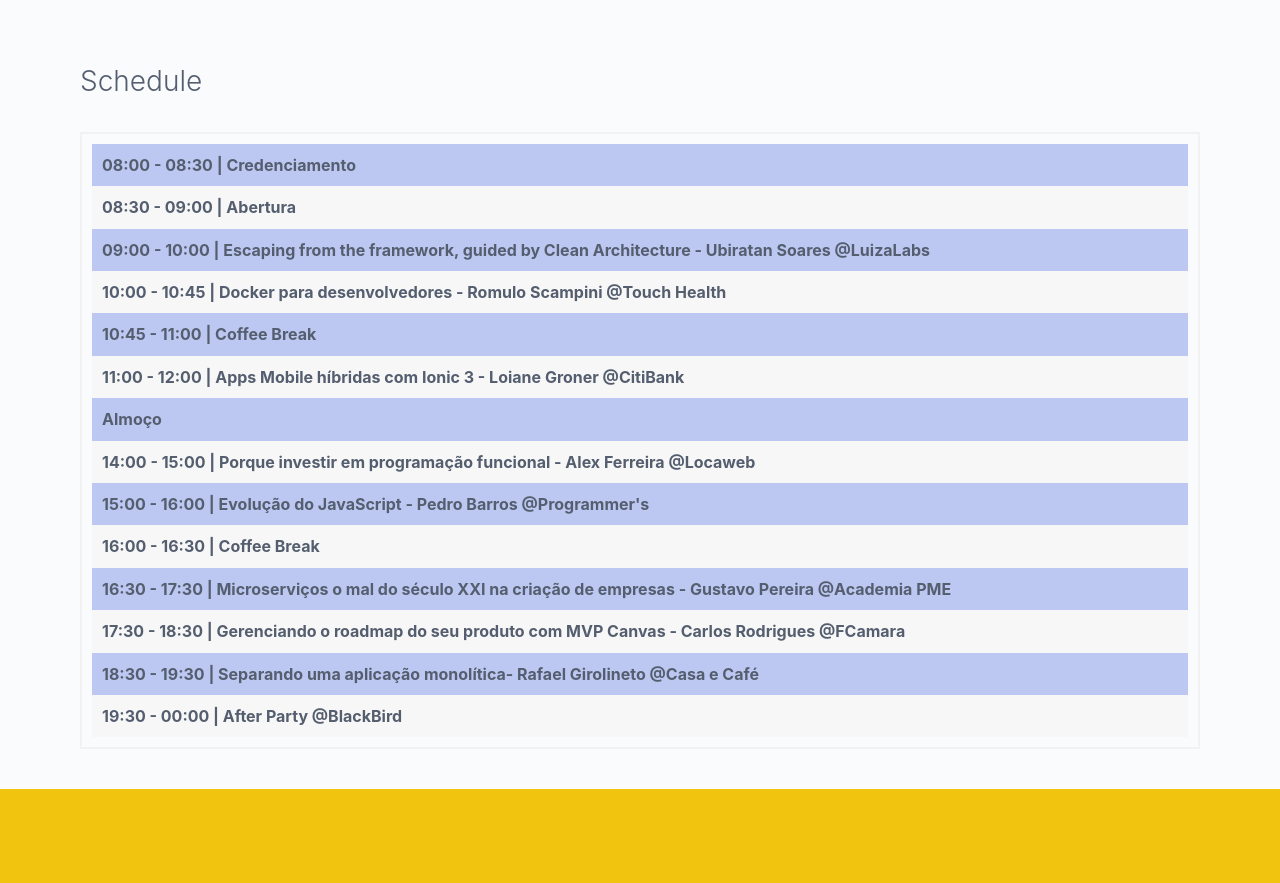
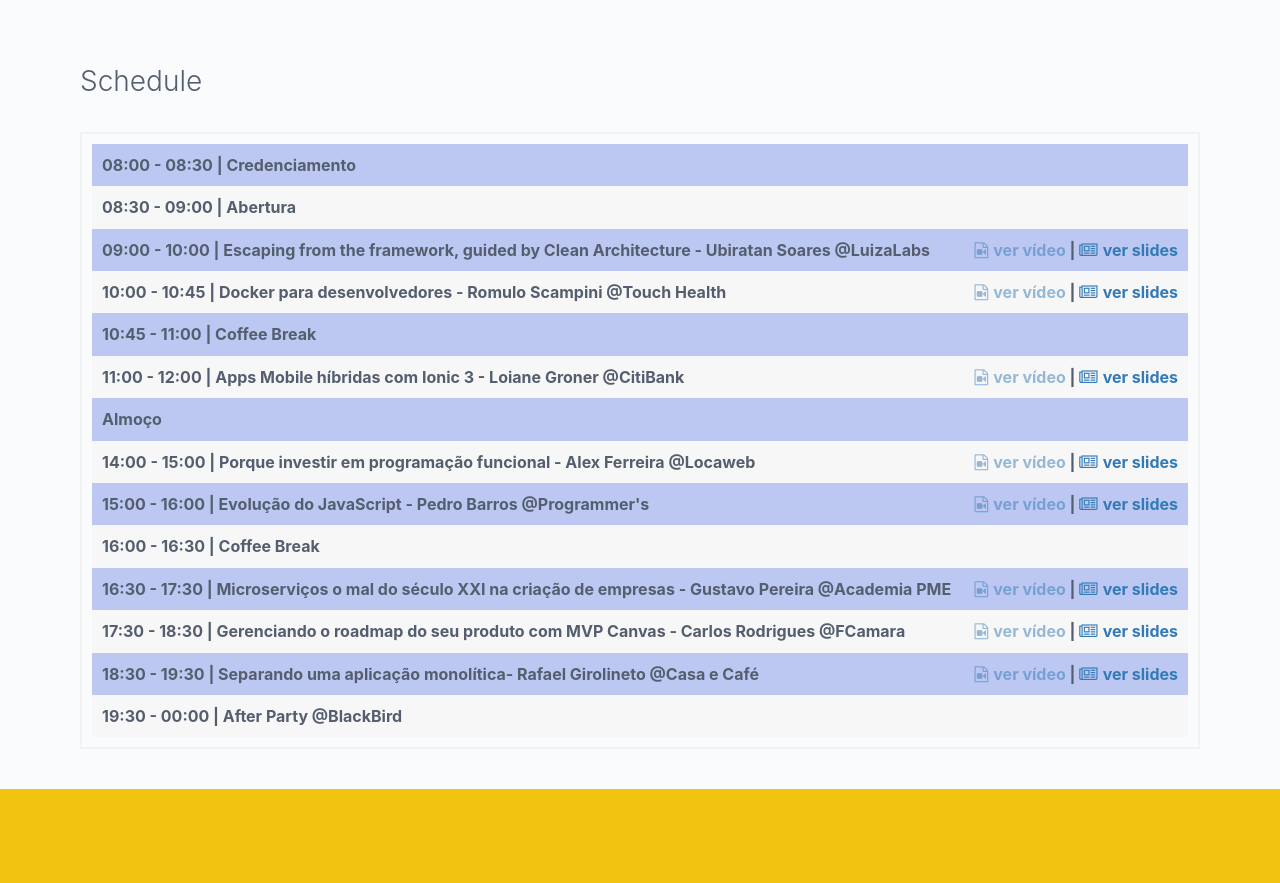
Before and after one commit to opensanca/devconf, a PHP site: page / in a window 1280 px wide; the page is wider, and only the part inside the window is pictured. Shown: the part 2650-3533 px from the top of that part. Run offline with PHP 8.4, Linux system fonts and the light colour scheme; some libraries are stand-ins or nearby versions.

Commit message:
add links speakerdeck

```diff
--- a/assets/css/schedule.css
+++ b/assets/css/schedule.css
@@ -42,6 +42,7 @@
   display: block;
 }
 
+
 .schedule .see-details,
 .schedule .details {
   display: none;
@@ -51,3 +52,13 @@
   display: block;
   padding-top: 10px;
 }
+
+.schedule .schedule-details-link.disabled {
+  opacity: .5;
+  pointer-events: none;
+  cursor: defaut;
+}
+
+.schedule .schedule-details-link i {
+  margin-right: 5px
+}
--- a/index.html
+++ b/index.html
@@ -421,6 +421,12 @@
           <li>
             <label for="schedule-item-1" class="see-details-link"> 09:00 - 10:00 |
                 Escaping from the framework, guided by Clean Architecture - Ubiratan Soares @LuizaLabs
+
+                <div class="pull-right">
+                    <a href="" target="_blank" class="schedule-details-link disabled"><i class="fa fa-file-video-o"></i><span>ver vídeo</span></a>
+                    <span>|</span>
+                    <a href="https://goo.gl/sdGJ7g" target="_blank" class="schedule-details-link"><i class="fa fa-newspaper-o"></i><span>ver slides</span></a>
+                </div>
             </label>
             <input type="checkbox" id="schedule-item-1" class="see-details"/>
             <p class="details">
@@ -431,6 +437,12 @@
           <li>
             <label for="schedule-item-2" class="see-details-link">10:00 - 10:45 |
               Docker para desenvolvedores - Romulo Scampini @Touch Health
+
+              <div class="pull-right">
+                  <a href="" target="_blank" class="schedule-details-link disabled"><i class="fa fa-file-video-o"></i><span>ver vídeo</span></a>
+                  <span>|</span>
+                  <a href="https://goo.gl/gbGsnA" target="_blank" class="schedule-details-link"><i class="fa fa-newspaper-o"></i><span>ver slides</span></a>
+              </div>
             </label>
             <input type="checkbox" id="schedule-item-2" class="see-details"/>
             <p class="details">
@@ -443,6 +455,12 @@
           <li>
             <label for="schedule-item-3" class="see-details-link">11:00 - 12:00 |
               Apps Mobile híbridas com Ionic 3 - Loiane Groner @CitiBank
+
+              <div class="pull-right">
+                  <a href="" target="_blank" class="schedule-details-link disabled"><i class="fa fa-file-video-o"></i><span>ver vídeo</span></a>
+                  <span>|</span>
+                  <a href="https://goo.gl/MiQlwb" target="_blank" class="schedule-details-link"><i class="fa fa-newspaper-o"></i><span>ver slides</span></a>
+              </div>
             </label>
             <input type="checkbox" id="schedule-item-3" class="see-details"/>
             <p class="details">
@@ -455,6 +473,12 @@
           <li>
               <label for="schedule-item-4" class="see-details-link">14:00 - 15:00 |
                   Porque investir em programação funcional - Alex Ferreira @Locaweb
+
+                  <div class="pull-right">
+                      <a href="" target="_blank" class="schedule-details-link disabled"><i class="fa fa-file-video-o"></i><span>ver vídeo</span></a>
+                      <span>|</span>
+                      <a href="https://goo.gl/VNZMBo" target="_blank" class="schedule-details-link"><i class="fa fa-newspaper-o"></i><span>ver slides</span></a>
+                  </div>
               </label>
               <input type="checkbox" id="schedule-item-4" class="see-details"/>
               <p class="details">
@@ -464,6 +488,12 @@
             <li>
               <label for="schedule-item-5" class="see-details-link">15:00 - 16:00 |
                   Evolução do JavaScript - Pedro Barros @Programmer's
+
+                  <div class="pull-right">
+                      <a href="" target="_blank" class="schedule-details-link disabled"><i class="fa fa-file-video-o"></i><span>ver vídeo</span></a>
+                      <span>|</span>
+                      <a href="https://goo.gl/bm6VYt" target="_blank" class="schedule-details-link"><i class="fa fa-newspaper-o"></i><span>ver slides</span></a>
+                  </div>
               </label>
               <input type="checkbox" id="schedule-item-5" class="see-details"/>
               <p class="details">
@@ -476,6 +506,12 @@
             <li>
                 <label for="schedule-item-6" class="see-details-link">16:30 - 17:30 |
                   Microserviços o mal do século XXI na criação de empresas - Gustavo Pereira @Academia PME
+
+                  <div class="pull-right">
+                      <a href="" target="_blank" class="schedule-details-link disabled"><i class="fa fa-file-video-o"></i><span>ver vídeo</span></a>
+                      <span>|</span>
+                      <a href="https://goo.gl/U0Cp0v" target="_blank" class="schedule-details-link"><i class="fa fa-newspaper-o"></i><span>ver slides</span></a>
+                  </div>
                 </label>
                 <input type="checkbox" id="schedule-item-6" class="see-details"/>
                 <p class="details">
@@ -485,6 +521,12 @@
               <li>
                 <label for="schedule-item-7" class="see-details-link">17:30 - 18:30 |
                     Gerenciando o roadmap do seu produto com MVP Canvas - Carlos Rodrigues @FCamara
+
+                    <div class="pull-right">
+                        <a href="" target="_blank" class="schedule-details-link disabled"><i class="fa fa-file-video-o"></i><span>ver vídeo</span></a>
+                        <span>|</span>
+                        <a href="https://goo.gl/mnuwY2" target="_blank" class="schedule-details-link"><i class="fa fa-newspaper-o"></i><span>ver slides</span></a>
+                    </div>
                 </label>
                 <input type="checkbox" id="schedule-item-7" class="see-details"/>
                 <p class="details">
@@ -494,6 +536,12 @@
               <li>
                 <label for="schedule-item-8" class="see-details-link">18:30 - 19:30 |
                     Separando uma aplicação monolítica- Rafael Girolineto @Casa e Café
+
+                    <div class="pull-right">
+                        <a href="" target="_blank" class="schedule-details-link disabled"><i class="fa fa-file-video-o"></i><span>ver vídeo</span></a>
+                        <span>|</span>
+                        <a href="https://goo.gl/tkbWFB" target="_blank" class="schedule-details-link"><i class="fa fa-newspaper-o"></i><span>ver slides</span></a>
+                    </div>
                 </label>
                 <input type="checkbox" id="schedule-item-8" class="see-details"/>
                 <p class="details">
```
